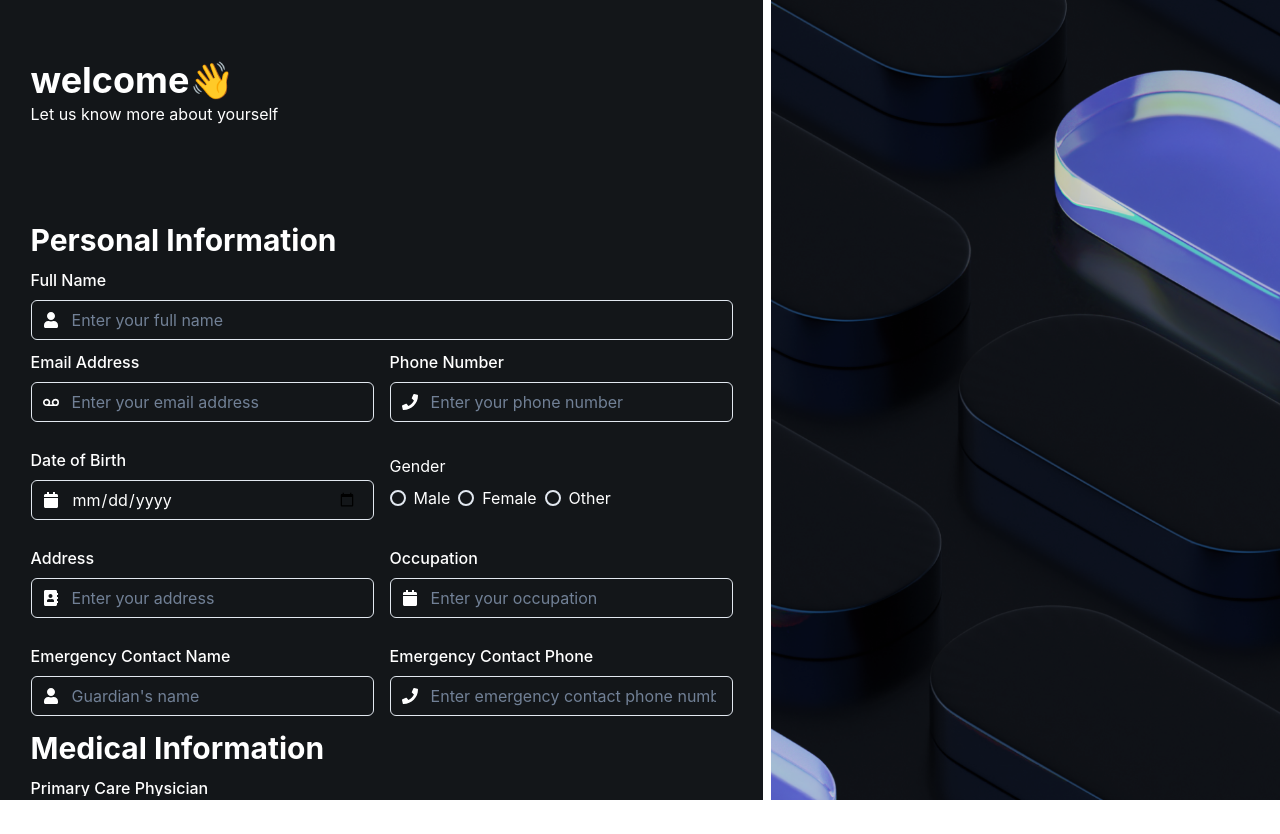
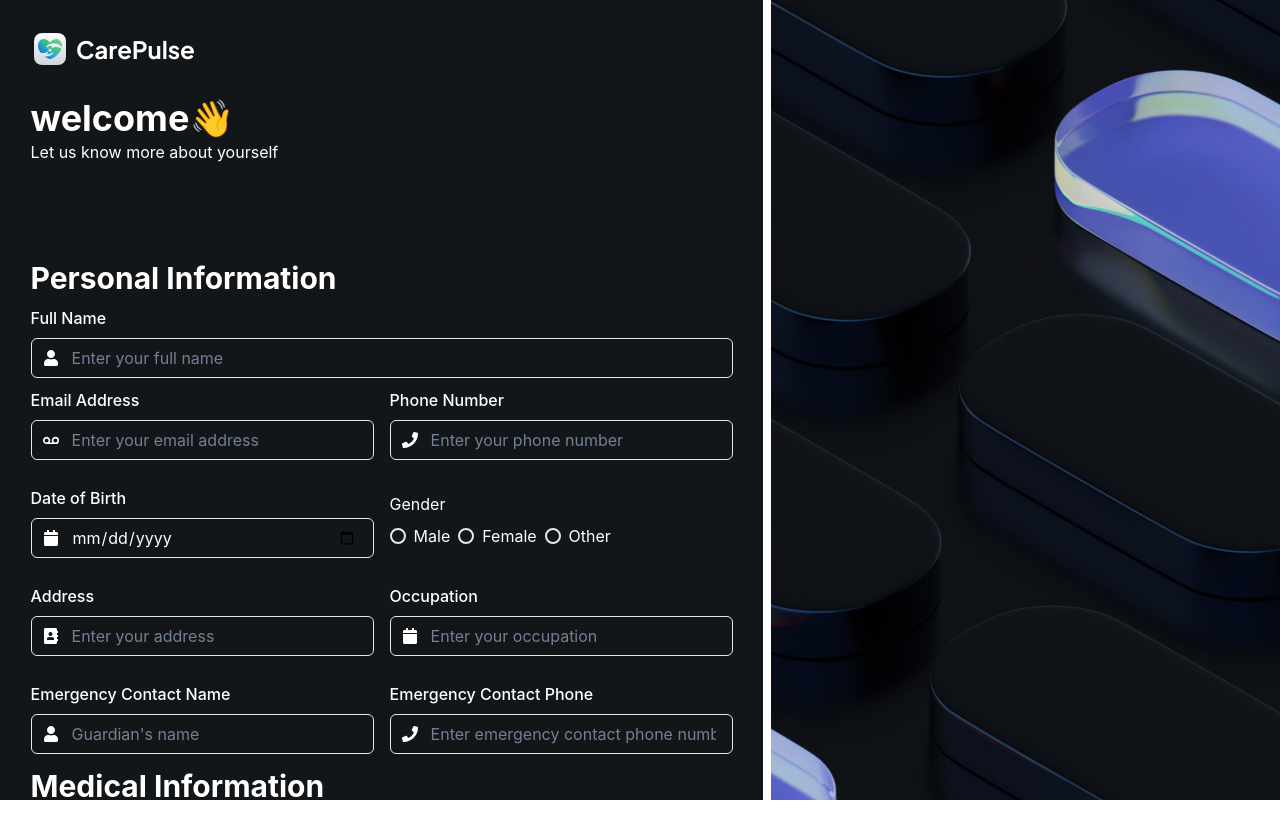
Before and after one commit to SIMONKAMAU21/carepulse, a React (Vite) app: page /register in a window 1280 px wide. Before the commit the page ends 800 px from the top, so only its background shows below. Built offline with nearby package versions, Linux system fonts and the light colour scheme.

Commit message:
feat(register user)

```diff
--- a/src/Pages/Onbornding.jsx
+++ b/src/Pages/Onbornding.jsx
@@ -7,7 +7,7 @@ import { FaPhone, FaUser, FaVoicemail } from "react-icons/fa";
 import { createUser } from "../lib/Actions/patient.actions";
 import { ErrorToast, LoadingToast, SuccessToast } from "../Components/toaster";
 import { useNavigate } from "react-router-dom";
-// import logo from "../assets/logo.png";
+import logo from "../assets/logo.png";
 
 const formatPhoneNumber = (number) => {
   const cleanNumber = number.replace(/[^\d+]/g, "");
@@ -80,7 +80,7 @@ const Onboarding = () => {
     <AuthWrapper
       leftChildren={
         <Box ml={{ base: "10%", md: "20%" }} h={"100%"}>
-          <Image mt={"10%"} src={""} alt="Logo" />
+          <Image mt={"10%"} src={logo} alt="Logo" />
           <Box mt={"5%"}>
             <Heading>Hi there, ....</Heading>
             <Text>Get started with Appointments</Text>
--- a/src/Pages/register.jsx
+++ b/src/Pages/register.jsx
@@ -16,7 +16,7 @@ import {
   Button,
 } from "@chakra-ui/react";
 import doc from "../assets/doc1.png";
-// import logo from "../assets/logo.png";
+import logo from "../assets/logo.png";
 import CustomInputs from "../Components/CustomInputs";
 import {
   FaAddressBook,
@@ -164,7 +164,7 @@ const Register = () => {
       leftChildren={
         <>
           <Box p={"4%"}>
-            {/* <Image src={logo} /> */}
+            <Image src={logo} />
             <Heading mt={"4%"}>welcome👋</Heading>
             <Text>Let us know more about yourself</Text>
           </Box>
```
